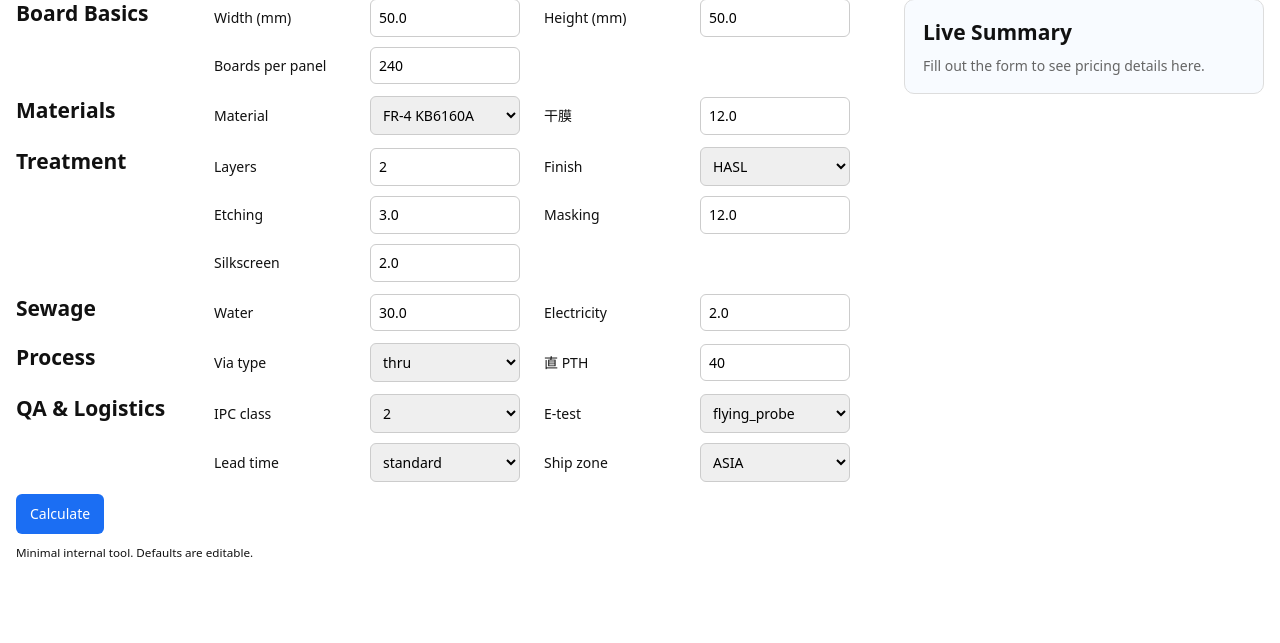
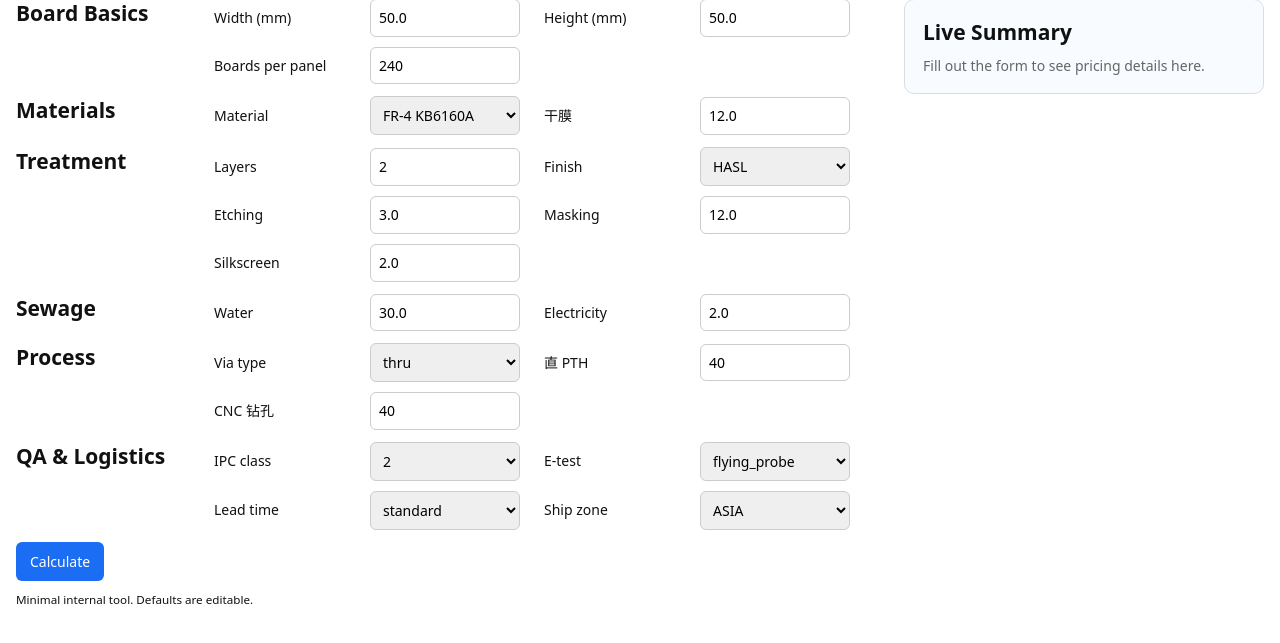
Before and after one commit to s006112/quote, a Flask app: page / in a window 1280 px wide. Shown: the part 76-719 px from the top of the page. Run offline with Flask 3, Linux system fonts and the light colour scheme.

Commit message:
Add CNC Drill

```diff
--- a/app_q.py
+++ b/app_q.py
@@ -32,6 +32,7 @@ def _validate(d: dict[str, Any]) -> list[str]:
     if not (1 <= d["layers"] <= 40): errs.append("Layers must be 1–40.")
     if d["panel_boards"] < 1: errs.append("Boards per panel must be >= 1.")
     if d.get("direct_pth_holes", 0) < 0: errs.append("Direct PTH holes must be >= 0.")
+    if d.get("cnc_pth_holes", 0) < 0: errs.append("CNC PTH holes must be >= 0.")
     return errs
 
 def _make_inputs() -> Inputs:
@@ -42,6 +43,7 @@ def _make_inputs() -> Inputs:
         layers=_to_int("layers", df["layers"]),
         panel_boards=_to_int("panel_boards", df["panel_boards"]),
         direct_pth_holes=_to_int("direct_pth_holes", df["direct_pth_holes"]),
+        cnc_pth_holes=_to_int("cnc_pth_holes", df["cnc_pth_holes"]),
         material=request.form.get("material", df["material"]),
         finish=request.form.get("finish", df["finish"]),
         film_cost=_to_float("film_cost", df["film_cost"]),
--- a/presets.json
+++ b/presets.json
@@ -6,6 +6,7 @@
     "layers": 2,
     "panel_boards": 240,
     "direct_pth_holes": 40,
+    "cnc_pth_holes": 40,
     "material": "FR-4 KB6160A",
     "finish": "HASL",
     "film_cost": 12.0,
@@ -32,7 +33,8 @@
       "routing_per_mm": 0.01,
       "imaging_per_pass": 12.0,
       "aoi_per_panel": 6.0,
-      "direct_pth_per_hole": 0.0017
+      "direct_pth_per_hole": 0.0017,
+      "cnc_pth_per_hole": 0.0034
     },
     "material_prices": {
       "FR-4 KB6160A": 110,
--- a/pricing.py
+++ b/pricing.py
@@ -8,6 +8,7 @@ class Inputs:
     layers: int
     panel_boards: int
     direct_pth_holes: int
+    cnc_pth_holes: int
     material: str
     finish: str
     film_cost: float
@@ -77,7 +78,8 @@ def price_quote(inp: Inputs, prm: Params) -> dict:
     lam_cost = mr["lamination"] * ops["lam_cycles"]
     routing_cost = mr["routing_per_mm"] * ops["route_mm"]
     direct_pth_cost = mr.get("direct_pth_per_hole", 0.0) * max(0, inp.direct_pth_holes) * boards_per_panel
-    process_cost = drill_cost + image_cost + lam_cost + routing_cost + direct_pth_cost
+    cnc_pth_cost = mr.get("cnc_pth_per_hole", 0.0) * max(0, inp.cnc_pth_holes) * boards_per_panel
+    process_cost = drill_cost + image_cost + lam_cost + routing_cost + direct_pth_cost + cnc_pth_cost
 
     # Sewage cost
     sewage_water = inp.sewage_water
@@ -130,6 +132,7 @@ def price_quote(inp: Inputs, prm: Params) -> dict:
                 "imaging": round(image_cost, 1),
                 "lamination": round(lam_cost, 1),
                 "direct_pth": round(direct_pth_cost, 1),
+                "cnc_pth": round(cnc_pth_cost, 1),
                 "routing": round(routing_cost, 1)
             }
         },
--- a/templates/index.html
+++ b/templates/index.html
@@ -99,7 +99,10 @@
             </select>
           </label>
           <label>直 PTH
-            <input name="f_holes" type="number" step="1" min="0" value="{{ values.direct_pth_holes }}">
+            <input name="direct_pth_holes" type="number" step="1" min="0" value="{{ values.direct_pth_holes }}">
+          </label>
+          <label>CNC 钻孔
+            <input name="cnc_pth_holes" type="number" step="1" min="0" value="{{ values.cnc_pth_holes }}">
           </label>
         </div>
       </section>
@@ -171,7 +174,8 @@
                 <li>Drill: {{ result.breakdown.process.components.drill }}</li>
                 <li>Imaging: {{ result.breakdown.process.components.imaging }}</li>
                 <li>Lamination: {{ result.breakdown.process.components.lamination }}</li>
-                <li>Direct PTH: {{ result.breakdown.process.components.direct_pth }}</li>
+                <li>直 PTH: {{ result.breakdown.process.components.direct_pth }}</li>
+                <li>CNC 钻孔: {{ result.breakdown.process.components.cnc_pth }}</li>
                 <li>Routing: {{ result.breakdown.process.components.routing }}</li>
               </ul>
             </li>
```
